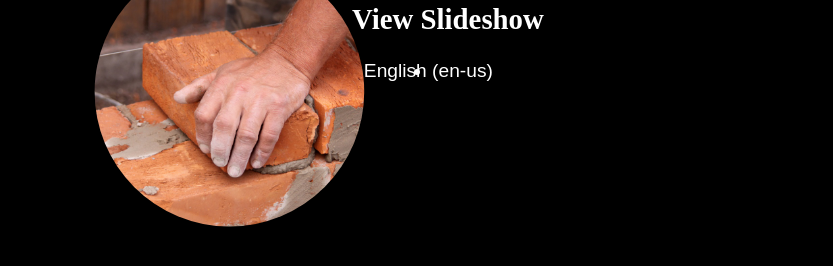
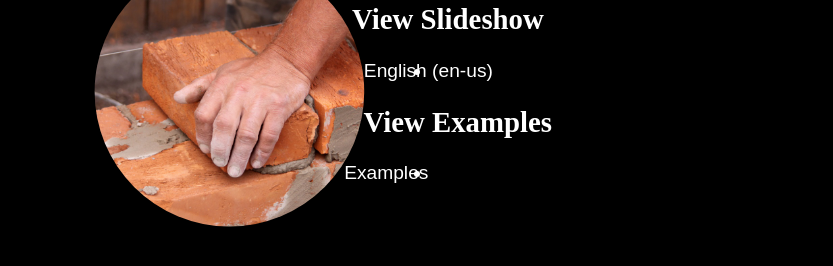
Before and after one commit to SLEEP1NG/refactoring-servers, a website: page index.html in a window 1280 px wide. Shown: the part 178-444 px from the top of the page, without its empty margins (0-833 px from the left). Drawn offline with Linux system fonts and the light colour scheme.

Commit message:
added link to examples

```diff
--- a/index.html
+++ b/index.html
@@ -62,6 +62,12 @@
     <ul>
       <li><a href="slides/en-us/index-src.html">English (en-us)</a></li>
     </ul>
+
+    <h2>View Examples</h2>
+    <ul>
+      <li><a href="examples/">Examples</a></li>
+    </ul>
+
   </article>
   </body>
 </html>
```
